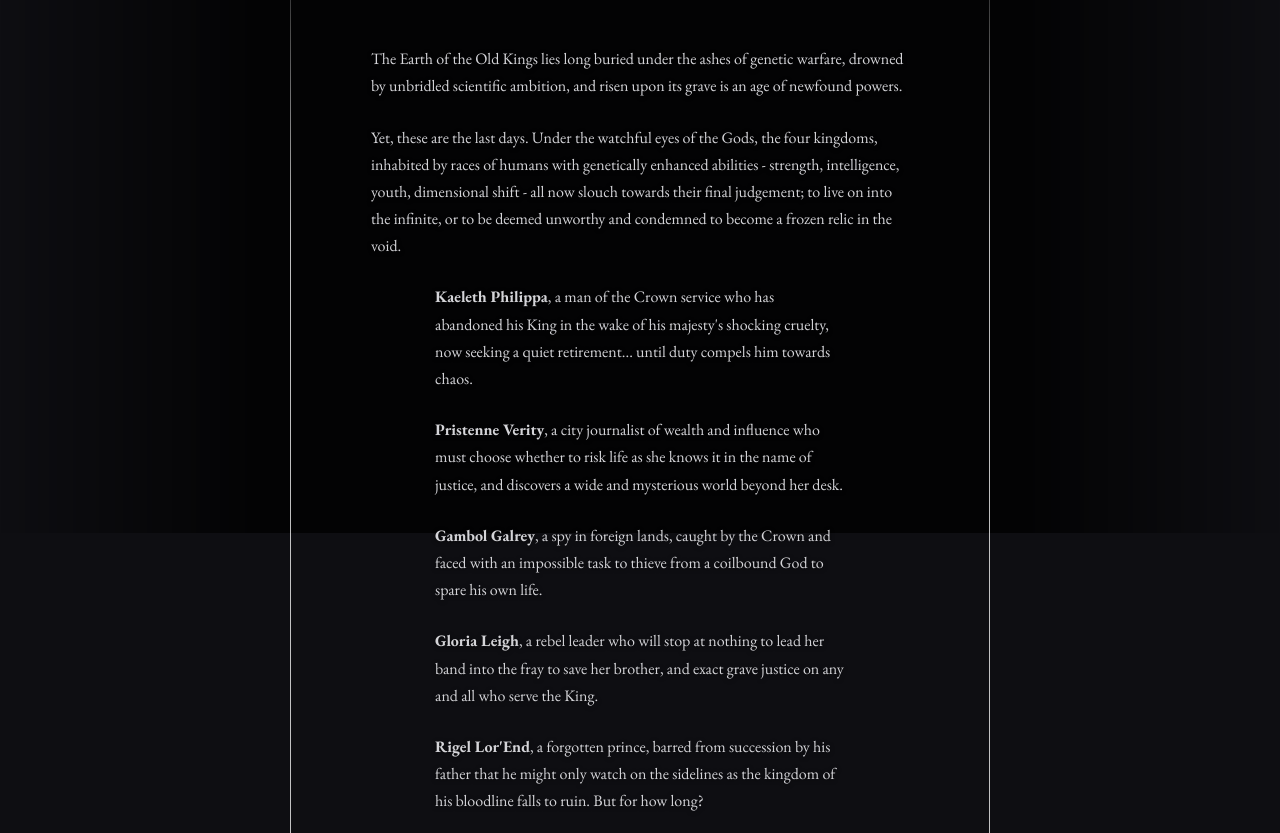
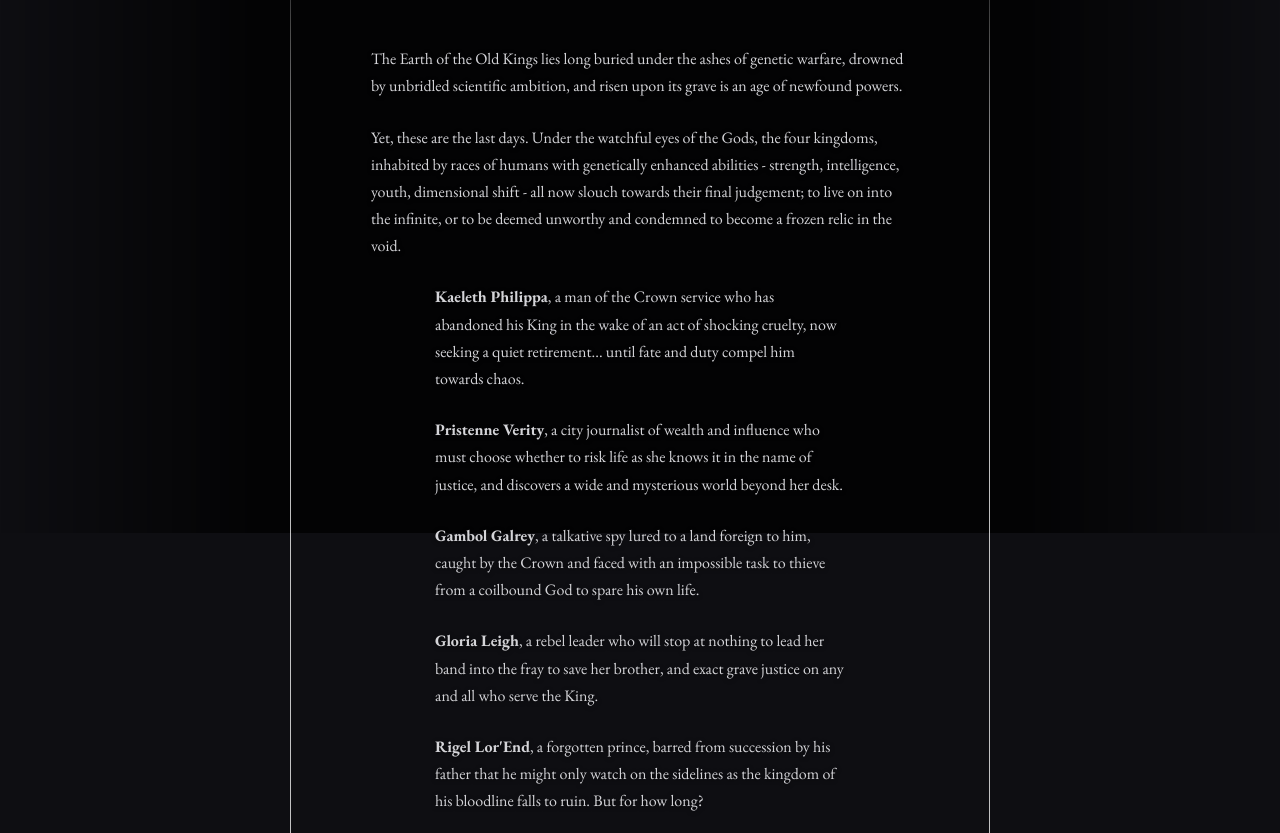
Before and after one commit to charliolesen/giventheinfinite, a website: page index.html in a window 1280 px wide. Shown: the part 267-1100 px from the top of the page. Drawn offline with nearby package versions, Linux system fonts and the light colour scheme.

Commit message:
Add files via upload

```diff
--- a/index.html
+++ b/index.html
@@ -34,9 +34,9 @@
     <section class="about">
       <p>The Earth of the Old Kings lies long buried under the ashes of genetic warfare, drowned by unbridled scientific ambition, and risen upon its grave is an age of newfound powers.</p>
       <p>Yet, these are the last days. Under the watchful eyes of the Gods, the four kingdoms, inhabited by races of humans with genetically enhanced abilities - strength, intelligence, youth, dimensional shift - all now slouch towards their final judgement; to live on into the infinite, or to be deemed unworthy and condemned to become a frozen relic in the void.</p>
-      <p class="character-desc"><strong>Kaeleth Philippa</strong>, a man of the Crown service who has abandoned his King in the wake of his majesty's shocking cruelty, now seeking a quiet retirement... until duty compels him towards chaos.</p>
+      <p class="character-desc"><strong>Kaeleth Philippa</strong>, a man of the Crown service who has abandoned his King in the wake of an act of shocking cruelty, now seeking a quiet retirement... until fate and duty compel him towards chaos.</p>
       <p class="character-desc"><strong>Pristenne Verity</strong>, a city journalist of wealth and influence who must choose whether to risk life as she knows it in the name of justice, and discovers a wide and mysterious world beyond her desk.</p>
-      <p class="character-desc"><strong>Gambol Galrey</strong>, a spy in foreign lands, caught by the Crown and faced with an impossible task to thieve from a coilbound God to spare his own life.</p>
+      <p class="character-desc"><strong>Gambol Galrey</strong>, a talkative spy lured to a land foreign to him, caught by the Crown and faced with an impossible task to thieve from a coilbound God to spare his own life.</p>
       <p class="character-desc"><strong>Gloria Leigh</strong>, a rebel leader who will stop at nothing to lead her band into the fray to save her brother, and exact grave justice on any and all who serve the King.</p>
       <p class="character-desc"><strong>Rigel Lor'End</strong>, a forgotten prince, barred from succession by his father that he might only watch on the sidelines as the kingdom of his bloodline falls to ruin. But for how long?</p>
       <p class="character-desc"><strong>Shen Mekhis</strong>, militia commander of a people ravaged by slavery, driven by a past of unconscionable cruelty in the name of justice, and advancing now to either annihilation or absolution.</p>
```
